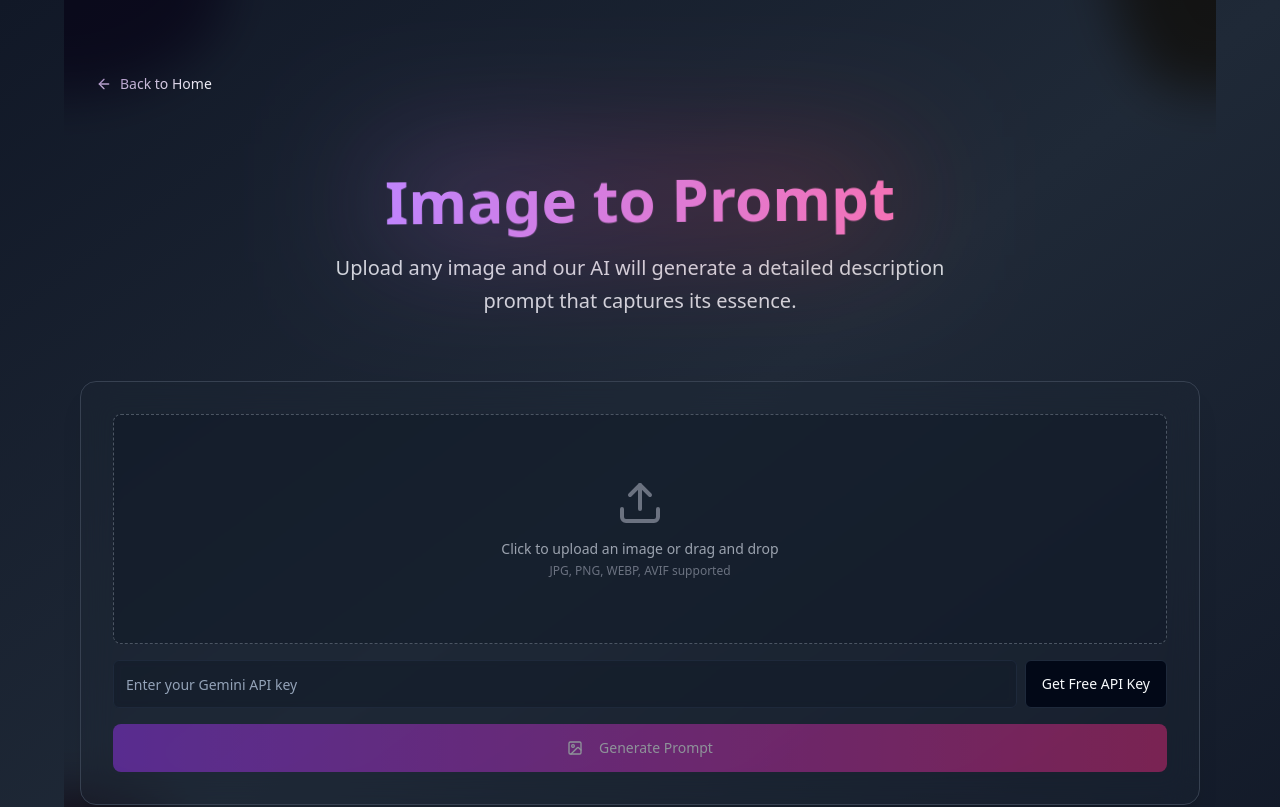
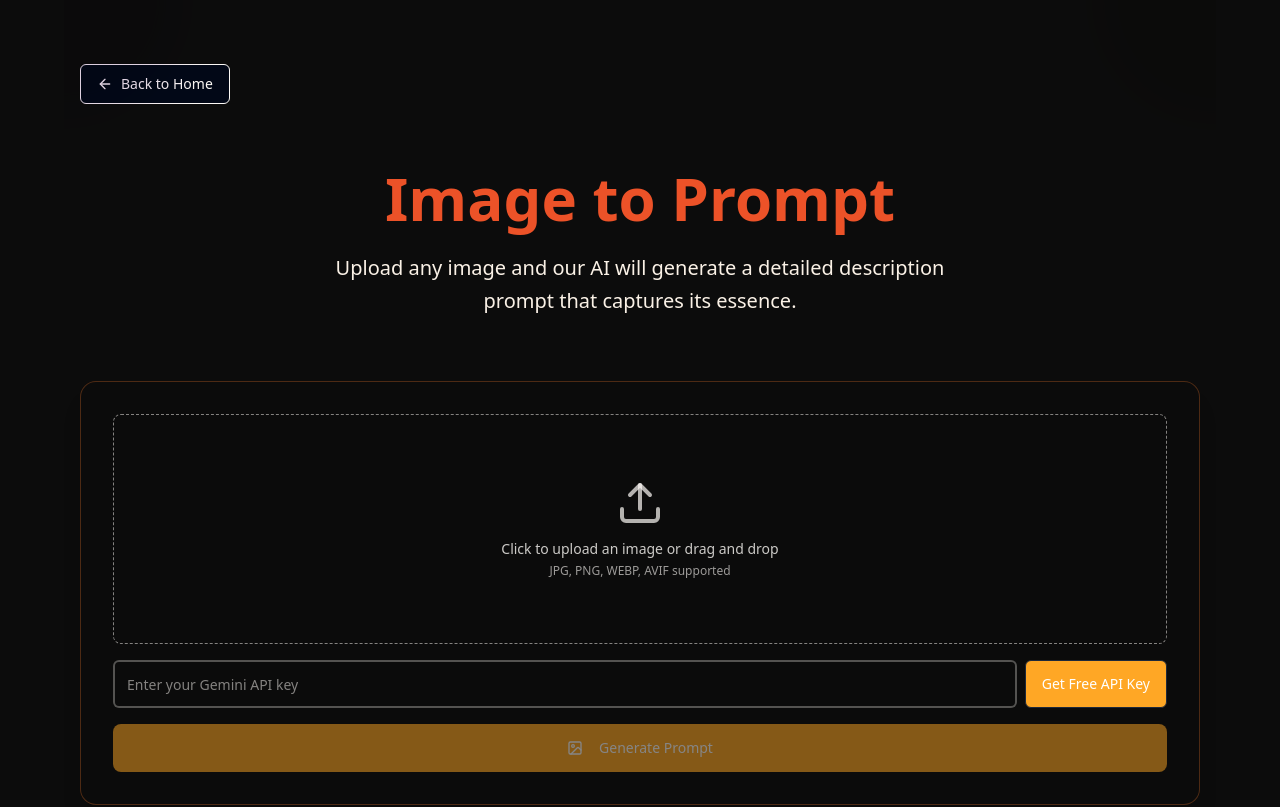
Before and after one commit to khairul155/khairul, a React (Vite) app: page /image-to-prompt in a window 1280 px wide. Shown: the top 807 px of the page. Built offline with nearby package versions, Linux system fonts and the light colour scheme.

Commit message:
Refactor: Implement metadata generation UI
Implement a metadata generation interface within the image-to-prompt component, mirroring its design. This includes adjusting the heading color and removing animations for a consistent user experience.

```diff
--- a/src/pages/ImageToPrompt.tsx
+++ b/src/pages/ImageToPrompt.tsx
@@ -198,19 +198,19 @@ const ImageToPrompt = () => {
   };
 
   return (
-    <div className="min-h-screen bg-gradient-to-br from-purple-50 via-white to-blue-50 dark:from-gray-900 dark:via-gray-800 dark:to-gray-900">
+    <div className="min-h-screen bg-[#0C0C0C] text-[#FDFAF6]">
       <div className="max-w-6xl mx-auto p-4 space-y-8 relative">
         <div className="absolute inset-0 overflow-hidden pointer-events-none">
-          <div className="absolute w-64 h-64 -left-32 -top-32 bg-purple-300 dark:bg-purple-900 rounded-full mix-blend-multiply filter blur-xl opacity-70 animate-blob"></div>
-          <div className="absolute w-64 h-64 -right-32 -top-32 bg-yellow-300 dark:bg-yellow-900 rounded-full mix-blend-multiply filter blur-xl opacity-70 animate-blob animation-delay-2000"></div>
-          <div className="absolute w-64 h-64 -left-32 -bottom-32 bg-pink-300 dark:bg-pink-900 rounded-full mix-blend-multiply filter blur-xl opacity-70 animate-blob animation-delay-4000"></div>
+          <div className="absolute w-64 h-64 -left-32 -top-32 bg-purple-300 dark:bg-purple-900 rounded-full mix-blend-multiply filter blur-xl opacity-20"></div>
+          <div className="absolute w-64 h-64 -right-32 -top-32 bg-yellow-300 dark:bg-yellow-900 rounded-full mix-blend-multiply filter blur-xl opacity-20"></div>
+          <div className="absolute w-64 h-64 -left-32 -bottom-32 bg-pink-300 dark:bg-pink-900 rounded-full mix-blend-multiply filter blur-xl opacity-20"></div>
         </div>
 
         <div className="flex justify-between items-center pt-4">
           <Button
-            variant="ghost"
+            variant="outline"
             onClick={() => navigate("/")}
-            className="flex items-center gap-2"
+            className="flex items-center gap-2 text-[#FDFAF6] border-[#FDFAF6] hover:bg-[#FDFAF6]/10"
           >
             <ArrowLeft className="w-4 h-4" />
             Back to Home
@@ -219,20 +219,15 @@ const ImageToPrompt = () => {
         </div>
 
         <div className="text-center space-y-6 py-8 relative">
-          <div className="relative inline-block animate-float">
-            <div className="absolute inset-0 blur-3xl bg-gradient-to-r from-purple-400 via-pink-500 to-red-500 opacity-20 animate-pulse"></div>
-            <h1 className="text-5xl md:text-6xl font-bold relative">
-              <span className="text-transparent bg-clip-text bg-gradient-to-r from-purple-600 to-pink-600 dark:from-purple-400 dark:to-pink-400">
-                Image to Prompt
-              </span>
-            </h1>
-          </div>
-          <p className="text-xl text-gray-600 dark:text-gray-300 max-w-2xl mx-auto leading-relaxed">
+          <h1 className="text-5xl md:text-6xl font-bold text-[#EC5228]">
+            Image to Prompt
+          </h1>
+          <p className="text-xl text-[#FAF1E6] max-w-2xl mx-auto leading-relaxed">
             Upload any image and our AI will generate a detailed description prompt that captures its essence.
           </p>
         </div>
 
-        <div className="space-y-8 backdrop-blur-lg bg-white/30 dark:bg-gray-800/30 p-8 rounded-2xl border border-gray-200 dark:border-gray-700 shadow-xl">
+        <div className="space-y-8 backdrop-blur-lg bg-[#0C0C0C]/90 p-8 rounded-2xl border border-[#E9762B]/30 shadow-xl">
           {error && (
             <Alert variant="destructive" className="mb-4">
               <AlertTitle>Error</AlertTitle>
@@ -241,7 +236,7 @@ const ImageToPrompt = () => {
           )}
 
           <div className="space-y-4">
-            <div className="p-4 border border-dashed border-gray-300 dark:border-gray-600 rounded-lg bg-gray-50 dark:bg-gray-900/50 text-center cursor-pointer hover:bg-gray-100 dark:hover:bg-gray-800/50 transition-all"
+            <div className="p-4 border border-dashed border-[#FDFAF6]/50 rounded-lg bg-[#0C0C0C]/50 text-center cursor-pointer hover:bg-[#0C0C0C]/70 transition-all"
               onClick={() => fileInputRef.current?.click()}
             >
               <input
@@ -266,11 +261,11 @@ const ImageToPrompt = () => {
                 </div>
               ) : (
                 <div className="py-12 flex flex-col items-center">
-                  <Upload className="w-12 h-12 text-gray-400 dark:text-gray-500 mb-3" />
-                  <p className="text-sm text-gray-500 dark:text-gray-400">
+                  <Upload className="w-12 h-12 text-[#FDFAF6]/70 mb-3" />
+                  <p className="text-sm text-[#FDFAF6]/80">
                     Click to upload an image or drag and drop
                   </p>
-                  <p className="text-xs text-gray-400 dark:text-gray-500 mt-1">
+                  <p className="text-xs text-[#FDFAF6]/60 mt-1">
                     JPG, PNG, WEBP, AVIF supported
                   </p>
                 </div>
@@ -284,10 +279,10 @@ const ImageToPrompt = () => {
                   value={apiKey}
                   onChange={(e) => saveApiKey(e.target.value)}
                   type="password"
-                  className="flex-1 h-12 backdrop-blur-sm bg-white/50 dark:bg-gray-900/50"
+                  className="flex-1 h-12 backdrop-blur-sm bg-[#0C0C0C]/80 border-2 border-[#FDFAF6]/30 focus:border-[#FDFAF6] text-white placeholder:text-[#FDFAF6]/50"
                 />
                 <Button
-                  className="h-12 whitespace-nowrap"
+                  className="h-12 whitespace-nowrap bg-[#FFA725] hover:bg-[#FFA725]/90 text-white"
                   variant="outline"
                   onClick={() => window.open("https://makersuite.google.com/app/apikey", "_blank")}
                 >
@@ -298,7 +293,7 @@ const ImageToPrompt = () => {
               <Button
                 onClick={generatePrompt}
                 disabled={isLoading || !selectedFile}
-                className="w-full h-12 bg-gradient-to-r from-purple-600 to-pink-600 hover:from-purple-700 hover:to-pink-700 text-white font-medium rounded-lg transition-all duration-300"
+                className="w-full h-12 bg-[#FFA725] hover:bg-[#FFA725]/90 text-white font-medium rounded-lg transition-all duration-300"
               >
                 {isLoading ? (
                   <>
@@ -317,9 +312,9 @@ const ImageToPrompt = () => {
                 <div className="space-y-3">
                   <Progress
                     value={progress}
-                    className="h-2 bg-gray-200 dark:bg-gray-700"
+                    className="h-2 bg-[#1A1A1A]"
                   />
-                  <p className="text-sm text-center text-gray-600 dark:text-gray-400 animate-pulse">
+                  <p className="text-sm text-center text-[#FDFAF6]/80">
                     Analyzing image and generating prompt... {progress}%
                   </p>
                 </div>
@@ -328,16 +323,17 @@ const ImageToPrompt = () => {
           </div>
 
           {generatedPrompt && !isLoading && (
-            <Card className="mt-6 border border-gray-200 dark:border-gray-700 shadow-lg backdrop-blur-sm bg-white/80 dark:bg-gray-800/80">
+            <Card className="mt-6 border border-[#FDFAF6]/20 shadow-lg backdrop-blur-sm bg-[#0C0C0C]/80">
               <CardContent className="pt-6">
                 <div className="space-y-4">
                   <div className="flex justify-between items-center">
-                    <h3 className="text-lg font-semibold">Generated Prompt:</h3>
+                    <h3 className="text-lg font-semibold text-[#FDFAF6]">Generated Prompt:</h3>
                     <div className="flex space-x-2">
                       <Button
                         size="sm"
                         variant="outline"
                         onClick={copyToClipboard}
+                        className="text-[#FDFAF6] border-[#FDFAF6] hover:bg-[#FDFAF6]/10"
                       >
                         <Copy className="w-4 h-4 mr-2" />
                         Copy
@@ -346,6 +342,7 @@ const ImageToPrompt = () => {
                         size="sm"
                         variant="outline"
                         onClick={downloadPrompt}
+                        className="text-[#FDFAF6] border-[#FDFAF6] hover:bg-[#FDFAF6]/10"
                       >
                         <Download className="w-4 h-4 mr-2" />
                         Download
@@ -353,7 +350,7 @@ const ImageToPrompt = () => {
                     </div>
                   </div>
 
-                  <div className="bg-gray-50 dark:bg-gray-900/50 p-4 rounded-lg border border-gray-200 dark:border-gray-700 max-h-96 overflow-y-auto whitespace-pre-wrap">
+                  <div className="bg-[#1A1A1A] p-4 rounded-lg border border-[#FDFAF6]/20 max-h-96 overflow-y-auto whitespace-pre-wrap text-[#FDFAF6]">
                     {generatedPrompt}
                   </div>
                 </div>
@@ -362,8 +359,8 @@ const ImageToPrompt = () => {
           )}
         </div>
 
-        <div className="text-center space-y-4 pt-12 pb-8">
-          <p className="text-sm text-gray-500 dark:text-gray-400">
+        <div className="text-center space-y-4 pt-12 pb-8 text-[#FDFAF6]/50 text-sm">
+          <p>
             Powered by Google Gemini API • Image to Prompt Converter
           </p>
         </div>
```
